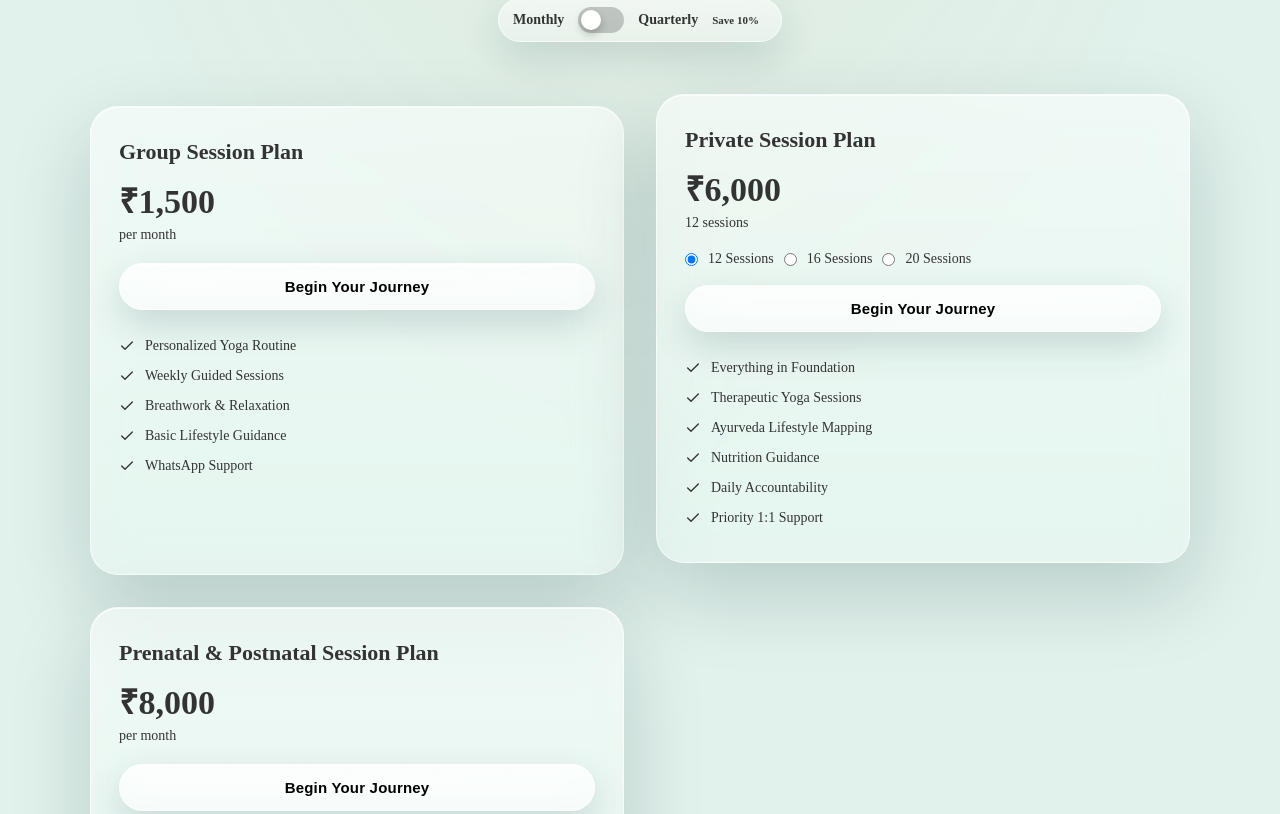
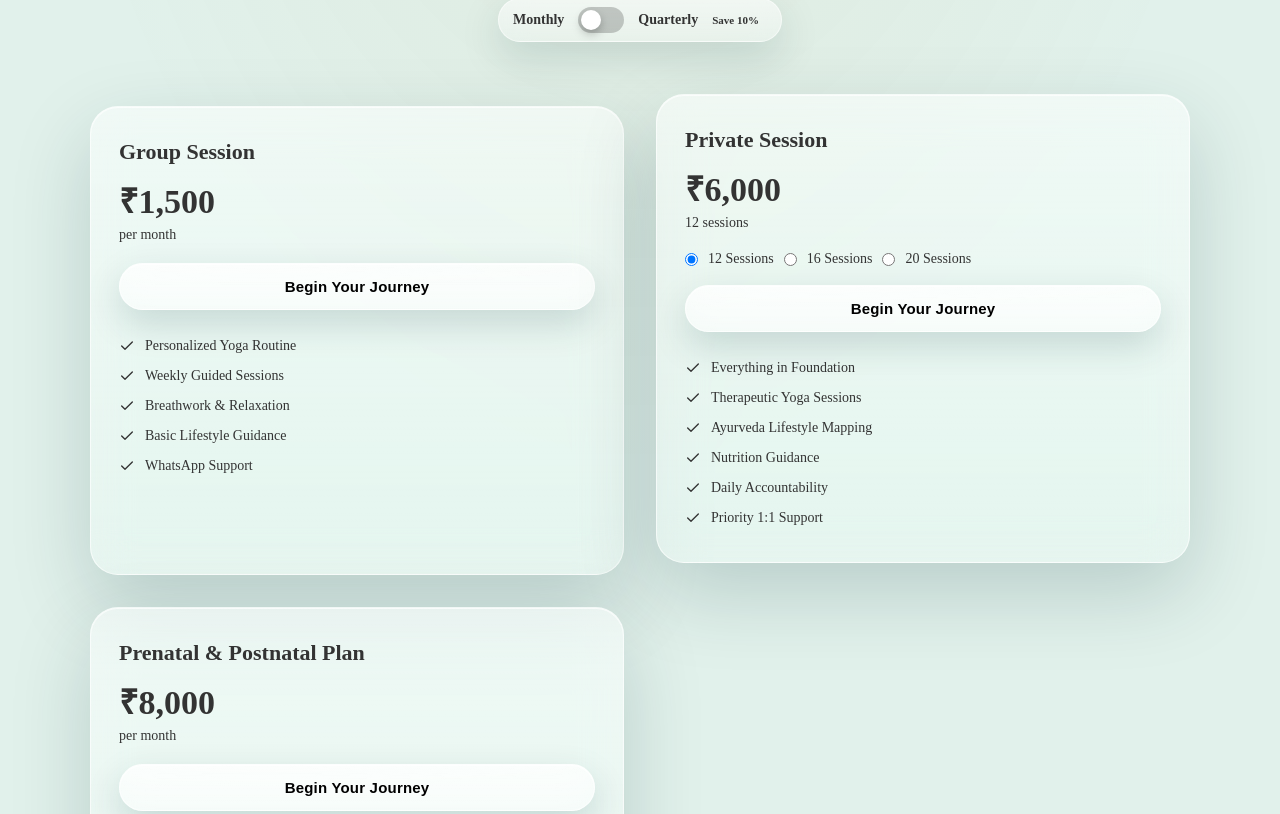
Before and after one commit to laxita-rajpurohit/balance-with-shree, a React (Vite) app in the folder balance-with-shree/: page /yoga in a window 1280 px wide. Shown: the part 2897-3711 px from the top of the page. Built offline with nearby package versions, Linux system fonts and the light colour scheme.

Commit message:
updated name

```diff
--- a/balance-with-shree/src/components/PricingPlans/index.tsx
+++ b/balance-with-shree/src/components/PricingPlans/index.tsx
@@ -28,7 +28,7 @@ import {
 const PLANS = [
   {
     id: "foundation",
-    name: "Group Session Plan",
+    name: "Group Session ",
     monthly: 1500,
     quarterly: 1500 * 3,
     highlight: false,
@@ -43,7 +43,7 @@ const PLANS = [
   },
   {
     id: "holistic",
-    name: "Private Session Plan",
+    name: "Private Session ",
     monthly: 6999,
     quarterly: 6999 * 3,
     highlight: true,
@@ -59,7 +59,7 @@ const PLANS = [
   },
   {
     id: "prenatal",
-    name: "Prenatal & Postnatal Session Plan",
+    name: "Prenatal & Postnatal Plan",
     monthly: 8000,
     quarterly: 8000 * 3,
     highlight: false,
```
